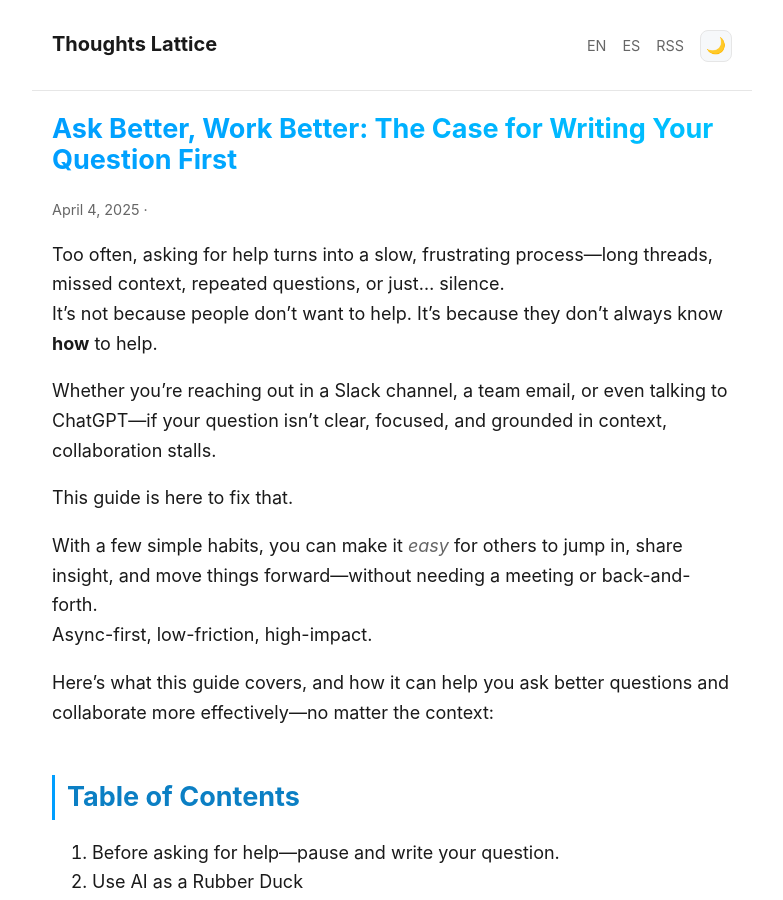
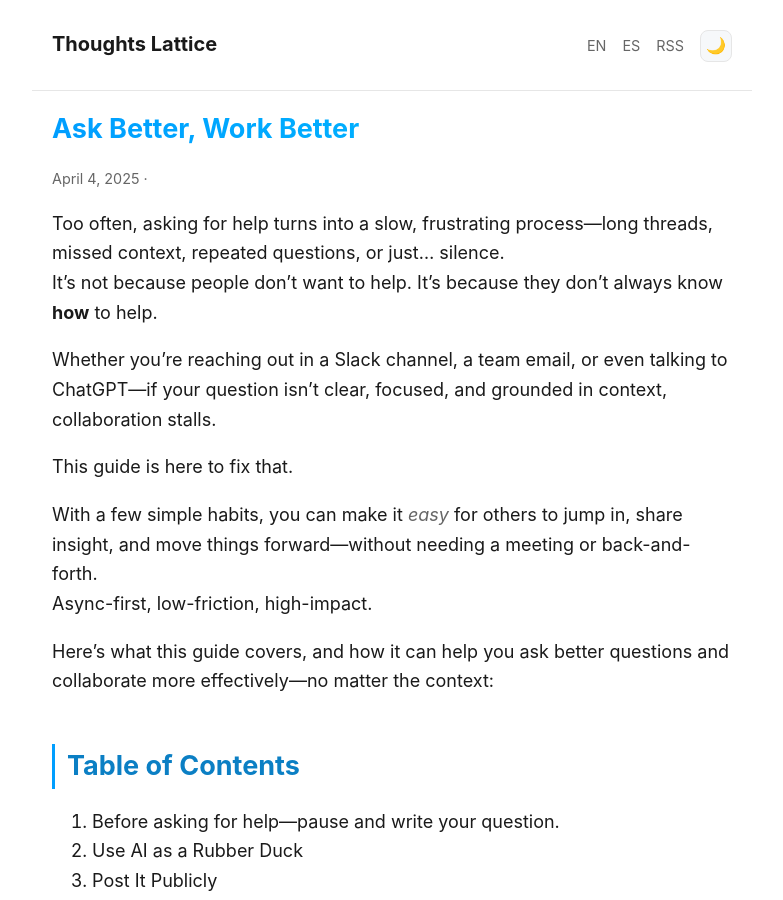
Before and after one commit to galileopy/blog, a Jekyll site: the page built from _posts/2025-04-04-ask-better-work-better-the-case-for-writing-your-question-first.md, in a window 1280 px wide and 900 px high. Shown: the whole window, without its empty margins (248-1031 px from the left). Built offline with Jekyll 4.4.1, drawn with Linux system fonts in a browser that asks for light colours.

Commit message:
chore(blog): shorten title to 'Ask Better, Work Better'
Co-Authored-By: Claude Opus 4.8 <noreply@anthropic.com>

Claude-Session: https://claude.ai/code/session_01MHoo3wtwDTqmT1LLHDFzwu

```diff
--- a/_posts/2025-04-04-ask-better-work-better-the-case-for-writing-your-question-first.md
+++ b/_posts/2025-04-04-ask-better-work-better-the-case-for-writing-your-question-first.md
@@ -1,6 +1,6 @@
 ---
 layout: post
-title: "Ask Better, Work Better: The Case for Writing Your Question First"
+title: "Ask Better, Work Better"
 date: 2025-04-04 23:26:43 +0000
 slug: ask-better-work-better-the-case-for-writing-your-question-first
 lang: en
```
